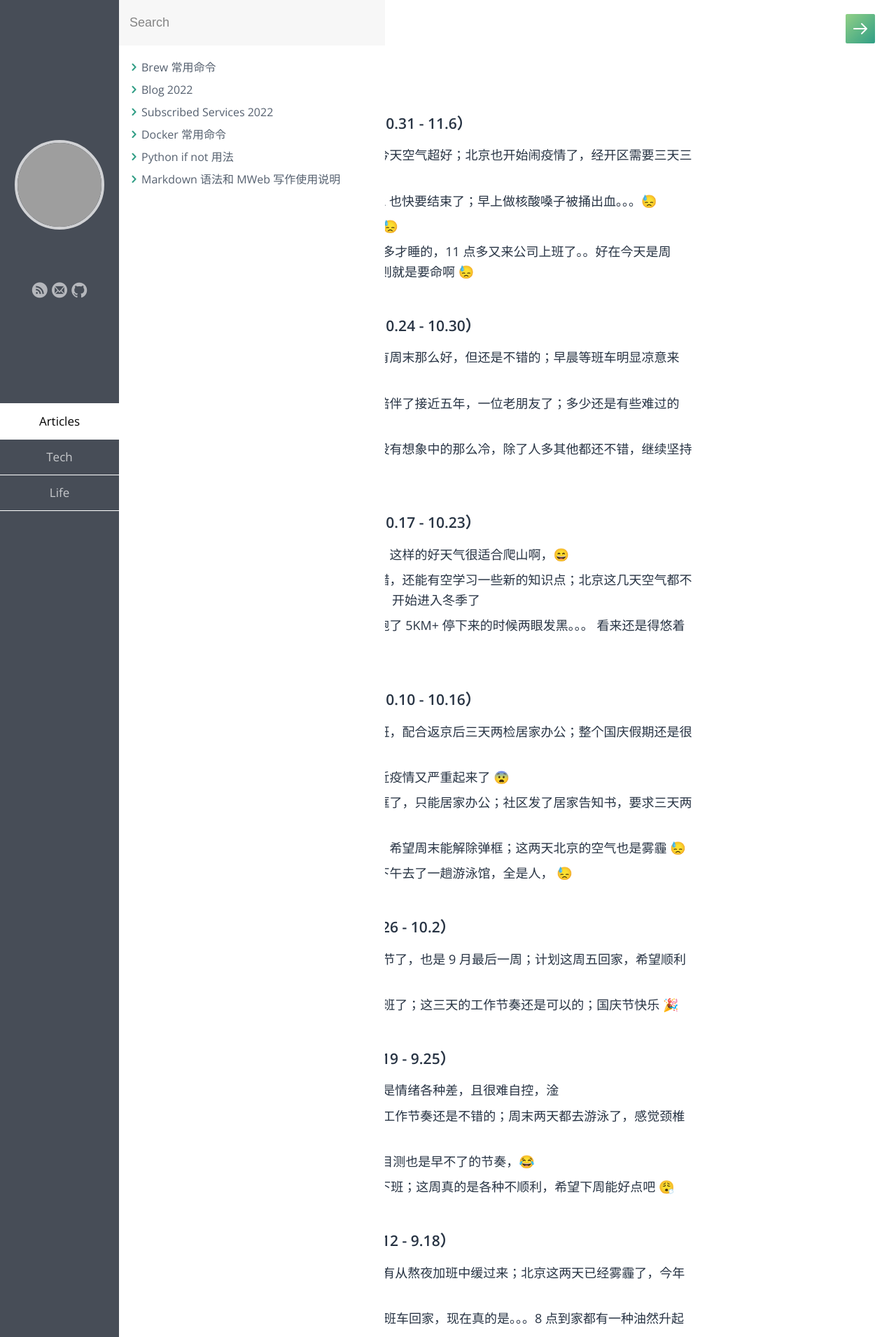
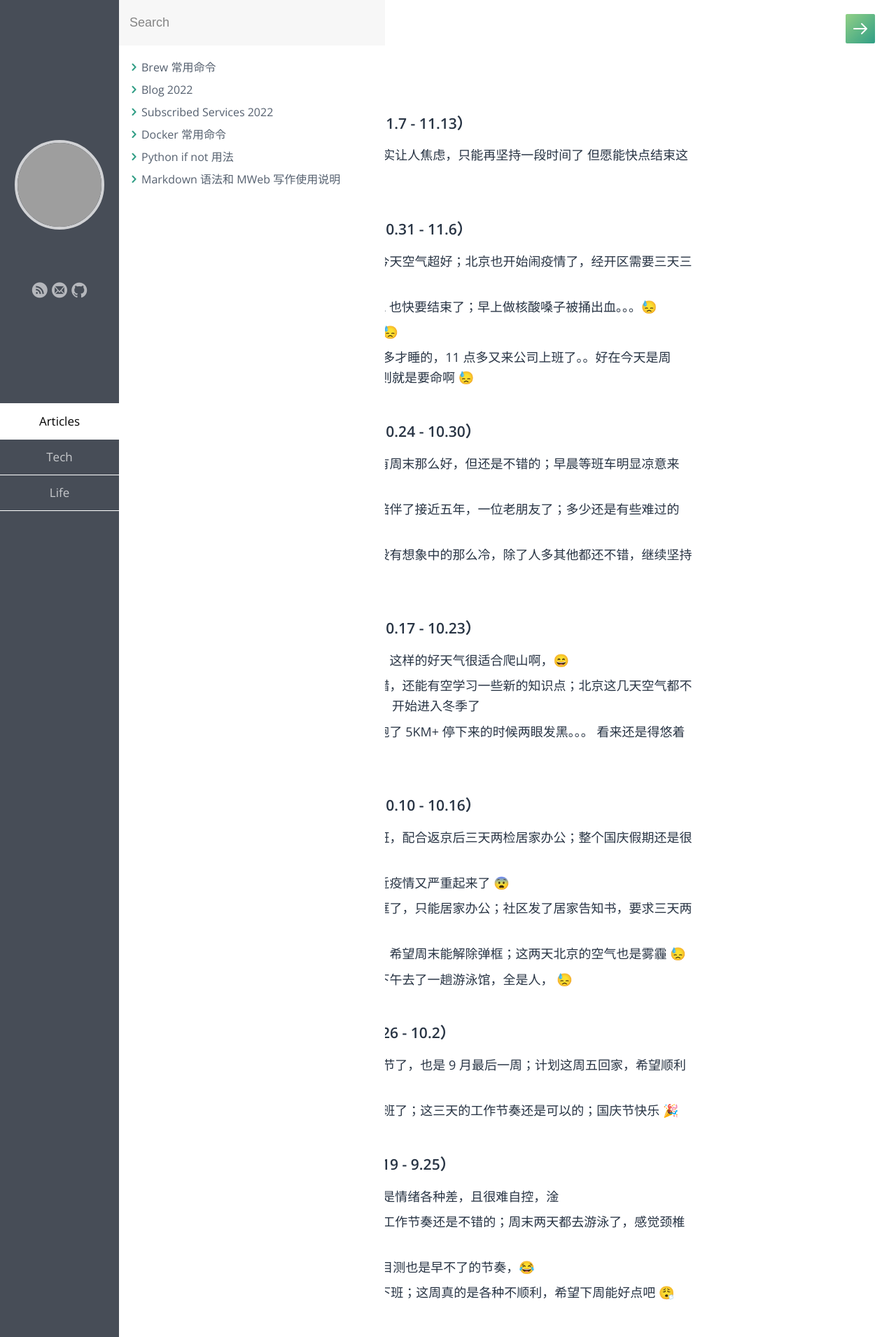
Before and after one commit to samxupeiran/samxupeiran.github.io, a Jekyll site: the page built from _posts/life/2022-05-06-my-blog.md, in a window 1280 px wide. Shown: the top 1910 px of the page at 70% size. Built offline with Jekyll 4.4.1, drawn with Linux system fonts in a browser that asks for light colours; some web fonts are replaced; some of the changed text lies outside the part shown; grey boxes are pictures that could not be loaded.

Commit message:
feat: add weekly blog 11.7

```diff
--- a/_posts/life/2022-05-06-my-blog.md
+++ b/_posts/life/2022-05-06-my-blog.md
@@ -5,6 +5,9 @@ category: Life
 tags: Blog
 ---
 
+
+- ### 2022 年 11 月 第 2 周（11.7 - 11.13）
+     - 11.7 周一，最近的工作着实让人焦虑，只能再坚持一段时间了 但愿能快点结束这样的状态 😮‍💨
 
 - ### 2022 年 11 月 第 1 周（10.31 - 11.6）
      - 10.31 昨夜起大风降温，今天空气超好；北京也开始闹疫情了，经开区需要三天三检 淦
```
